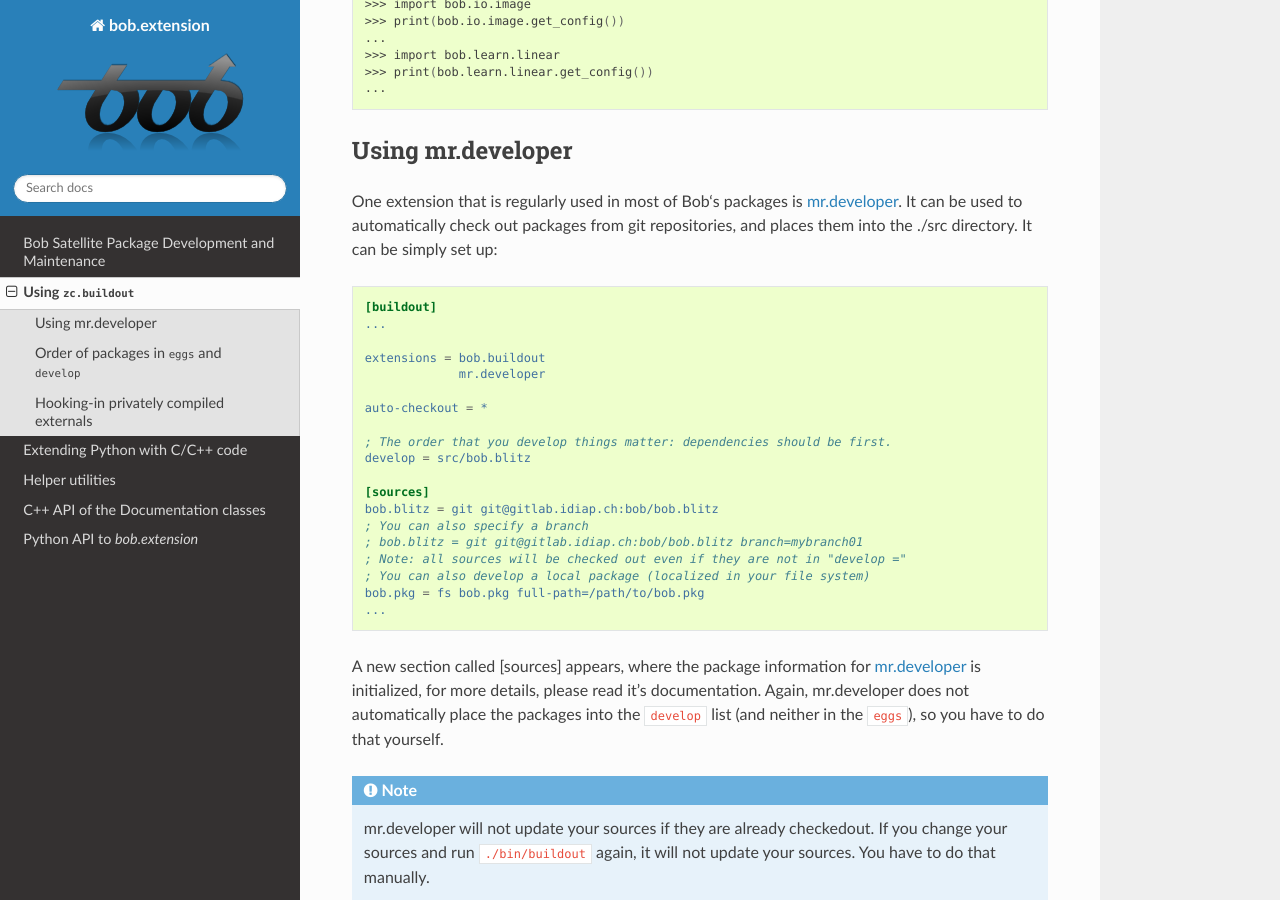
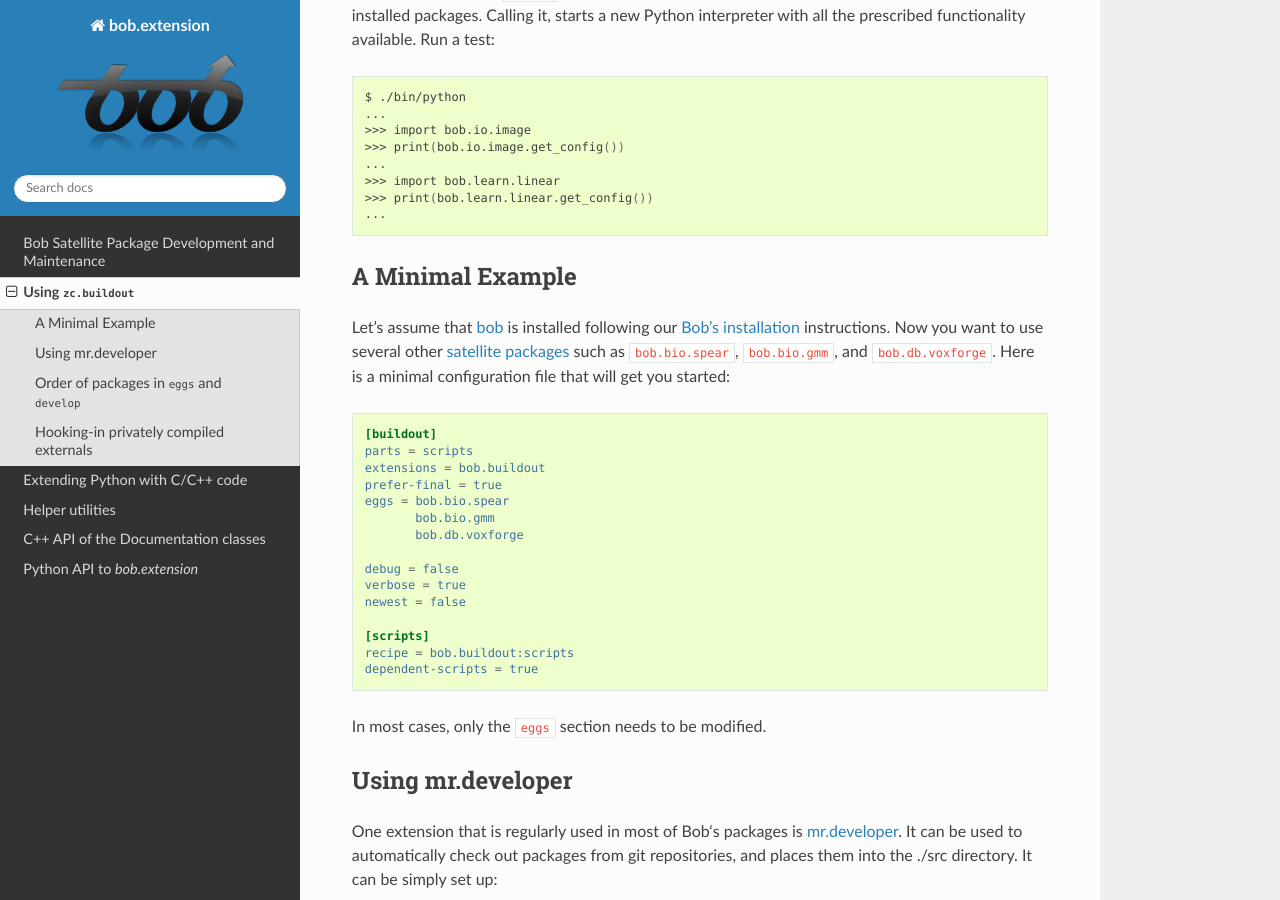
Before and after one commit to bioidiap/bob.extension, a Sphinx documentation site: the page built from doc/buildout.rst, in a window 1280 px wide and 900 px high, scrolled down 1867 px. Built offline with Sphinx 7.4.7 and the Read the Docs theme 2.0.0, drawn with Linux system fonts in a browser that asks for light colours; formulas are drawn with MathJax 3; the version number could not be read and is left out; some of the changed text lies outside the part shown.

Commit message:
[doc] Adds a warning about compiling in debug mode. [doc] Adds a minimal buildout example.

```diff
--- a/doc/buildout.rst
+++ b/doc/buildout.rst
@@ -60,6 +60,13 @@ packages you would like to work with, but it generally looks like this:
     recipe = bob.buildout:scripts
     dependent-scripts = true
 
+
+.. warning::
+
+    Compiling packages in debug mode (``debug = true``) will make them very
+    slow. You should only use this option when you are developing and not for
+    running experiments or production.
+
 Notice the ``eggs`` entry inside the ``buildout`` section. It defines
 all python packages you will directly use on this environment. In this
 case, I only need the functionality of loading image files, machines and
@@ -100,6 +107,37 @@ the prescribed functionality available. Run a test:
     >>> import bob.learn.linear
     >>> print(bob.learn.linear.get_config())
     ...
+
+
+A Minimal Example
+-------------------
+
+
+Let's assume that `bob`_ is installed following our `Bob's installation`_
+instructions. Now you want to use several other `satellite packages`_ such as
+``bob.bio.spear``, ``bob.bio.gmm``, and ``bob.db.voxforge``. Here is a minimal
+configuration file that will get you started:
+
+.. code:: ini
+
+    [buildout]
+    parts = scripts
+    extensions = bob.buildout
+    prefer-final = true
+    eggs = bob.bio.spear
+           bob.bio.gmm
+           bob.db.voxforge
+
+    debug = false
+    verbose = true
+    newest = false
+
+    [scripts]
+    recipe = bob.buildout:scripts
+    dependent-scripts = true
+
+In most cases, only the ``eggs`` section needs to be modified.
+
 
 Using mr.developer
 ------------------
@@ -144,6 +182,7 @@ yourself.
     checkedout. If you change your sources and run ``./bin/buildout``
     again, it will not update your sources. You have to do that
     manually.
+
 
 Order of packages in ``eggs`` and ``develop``
 ---------------------------------------------
--- a/doc/links.rst
+++ b/doc/links.rst
@@ -6,6 +6,7 @@
 
 .. _bob's website: https://www.idiap.ch/software/bob
 .. _bob: https://www.idiap.ch/software/bob
+.. _bob's installation: https://www.idiap.ch/software/bob/install
 .. _c++: http://www2.research.att.com/~bs/C++.html
 .. _distutils: https://docs.python.org/distutils/
 .. _git: http://git-scm.com/
```
